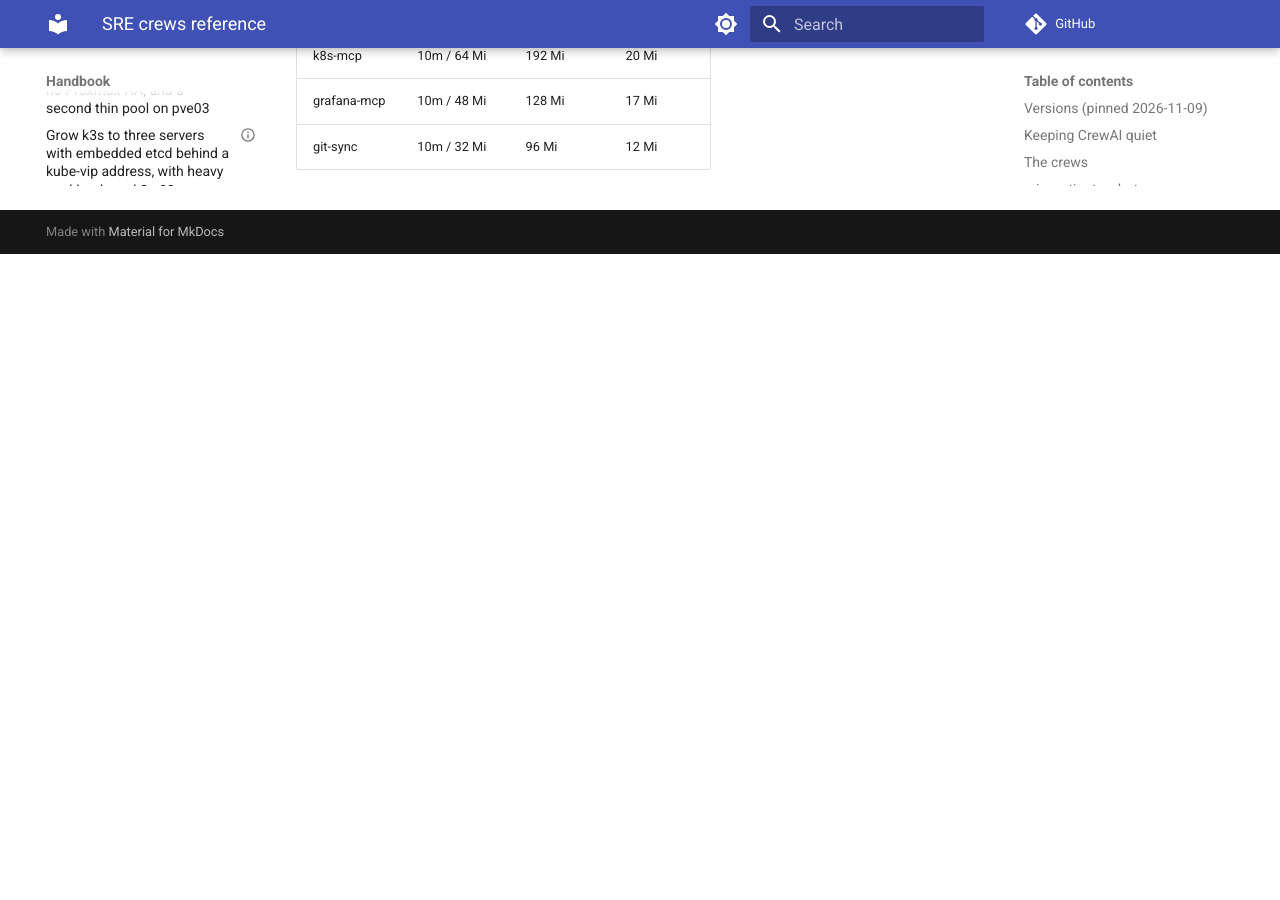
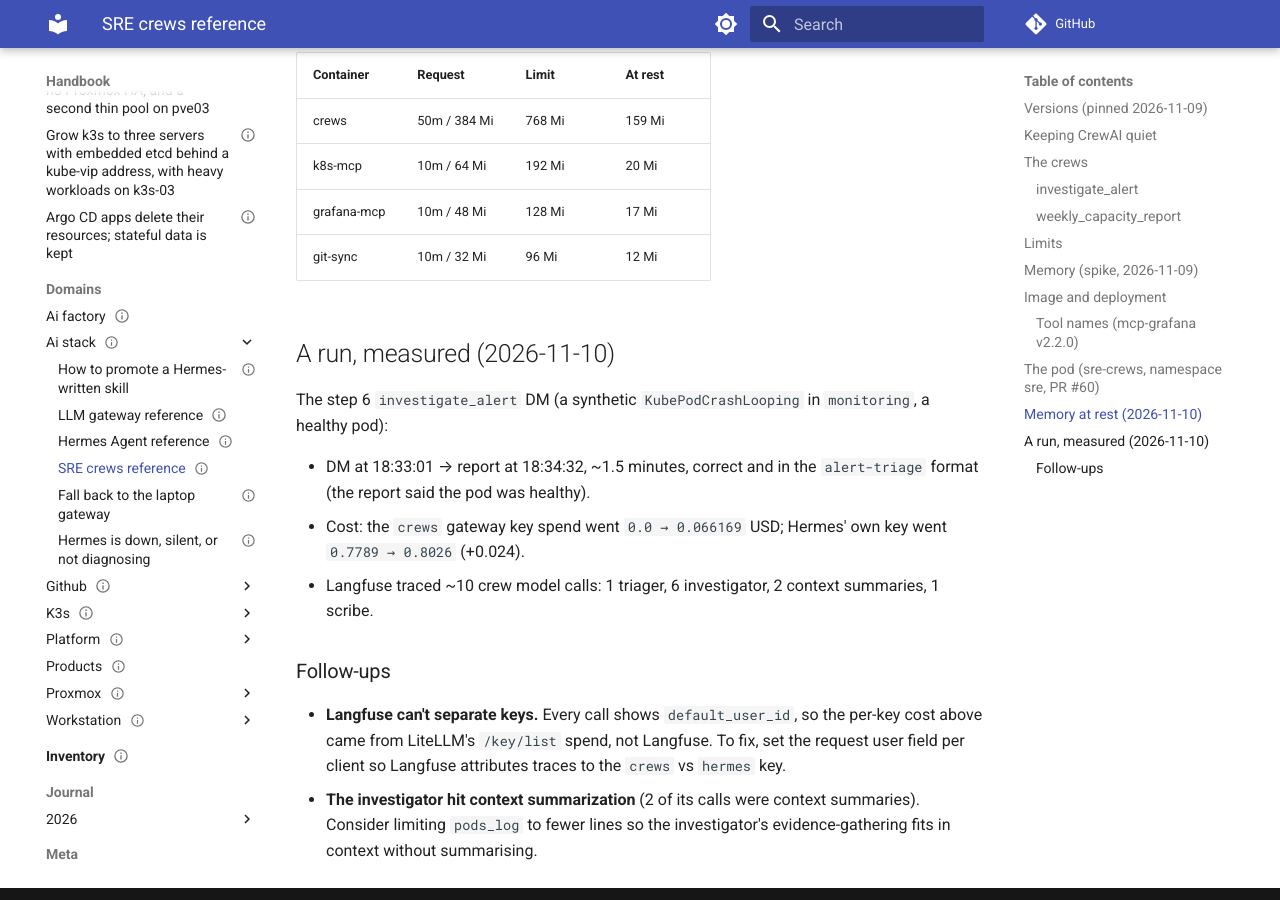
Before and after one commit to ssaav5-ai-labs/handbook, an MkDocs documentation site: the page built from docs/domains/ai-stack/reference-sre-crews.md, in a window 1280 px wide and 900 px high, scrolled down 3311 px. Built offline with MkDocs 1.6.1 and Material for MkDocs 9.7.7, drawn with Linux system fonts in a browser that asks for light colours; comment, search, counter and statistics services are not loaded; before the commit the page ends 3565 px from its top, so only the background shows below that; some of the changed text lies outside the part shown.

Commit message:
playbook 07: step 6 verified — record the first investigation
Record the investigate_alert run (1.5 min, crews key 0.066169 USD, ~10
crew calls) in reference-sre-crews and the journal, plus two run-review
notes: Langfuse can't separate keys (default_user_id), and the investigator
hit context summarisation.

```diff
--- a/docs/domains/ai-stack/reference-sre-crews.md
+++ b/docs/domains/ai-stack/reference-sre-crews.md
@@ -8,7 +8,7 @@ status: draft
 visibility: public
 reuse: portable
 created: 2026-11-09
-updated: 2026-11-09
+updated: 2026-11-10
 related: [index.md, reference-gateway.md, reference-hermes.md, ../../decisions/0027-crewai-crews-as-mcp-tools.md, ../../decisions/0028-agent-read-access-through-upstream-mcp-sidecars.md, ../../decisions/0029-agent-writes-only-through-an-approval-gated-mcp-server.md]
 blog: candidate
 ---
@@ -67,6 +67,7 @@ One **analyst** agent (`code`, both MCP servers). Compares each workload's reque
 - Image built by CI in `homelab-agents` (workflow `image.yml`), tagged `ghcr.io/ssaav5-ai-labs/sre-crews:sha-<short>`, public, pinned by digest in `homelab-gitops`.
 - First image: `ghcr.io/ssaav5-ai-labs/sre-crews:sha-1085cd0@sha256:25044f0d8e66eb60f2b570bc742d9af25b54729b172b5e472bfdfbb77b2b23e9` (built 2026-11-09), public, 631.4 MiB compressed (9 layers).
 - Second image: `ghcr.io/ssaav5-ai-labs/sre-crews:sha-c3bc01f@sha256:70076cb2ce73ebb001d7f4690d8e3501e632e5752e1c2b3271889283762f9c06` (built 2026-11-10) — fixes the Grafana alerting tool name.
+- Third image: `ghcr.io/ssaav5-ai-labs/sre-crews:sha-62da16d@sha256:03b2931bd9c5f3fc3535582c1635971aca19628f7b26dba18de8821cf7683c89` (built 2026-11-10) — the tool handlers `await crew.kickoff_async()` so FastMCP can call them from inside its event loop.
 - New version reaches the cluster: merge → `image.yml` → digest → PR in `homelab-gitops`.
 
 ### Tool names (mcp-grafana v2.2.0)
@@ -98,3 +99,25 @@ Four containers share the pod's network but not its credentials (ADR-0028):
 | k8s-mcp | 10m / 64 Mi | 192 Mi | 20 Mi |
 | grafana-mcp | 10m / 48 Mi | 128 Mi | 17 Mi |
 | git-sync | 10m / 32 Mi | 96 Mi | 12 Mi |
+
+## A run, measured (2026-11-10)
+
+The step 6 `investigate_alert` DM (a synthetic `KubePodCrashLooping` in `monitoring`,
+a healthy pod):
+
+- DM at 18:33:01 → report at 18:34:32, ~1.5 minutes, correct and in the `alert-triage`
+  format (the report said the pod was healthy).
+- Cost: the `crews` gateway key spend went `0.0 → 0.066169` USD; Hermes' own key went
+  `0.7789 → 0.8026` (+0.024).
+- Langfuse traced ~10 crew model calls: 1 triager, 6 investigator, 2 context
+  summaries, 1 scribe.
+
+### Follow-ups
+
+- **Langfuse can't separate keys.** Every call shows `default_user_id`, so the per-key
+  cost above came from LiteLLM's `/key/list` spend, not Langfuse. To fix, set the
+  request user field per client so Langfuse attributes traces to the `crews` vs
+  `hermes` key.
+- **The investigator hit context summarization** (2 of its calls were context
+  summaries). Consider limiting `pods_log` to fewer lines so the investigator's
+  evidence-gathering fits in context without summarising.
--- a/docs/journal/2026/2026-11-09-playbook-07.md
+++ b/docs/journal/2026/2026-11-09-playbook-07.md
@@ -72,12 +72,13 @@ Created virtual key `crews` (`fast`,`code`, 5 USD/30d, 20 rpm). Confirmed in key
 - Front door (🧑): `initialize` returns server `sre-crews`; no token → `401`; `localhost` Host → `Invalid Host header` (DNS-rebinding guard works). Shape: `CREWS_GATEWAY_KEY` prefix `sk-`, `CREWS_MCP_TOKEN` length 64, Grafana token absent from the crews container.
 - Follow-up PR #61: `GRAFANA_USAGE_STATS=disabled` on the grafana-mcp sidecar (its anonymous usage stats were on by default).
 
-### Step 6: Hermes calls the crews (in progress)
+### Step 6: Hermes calls the crews (done)
 - `homelab-agents` PR #7: `alert-triage` 0.2.0 routes `warning`/`critical` to `investigate_alert` with a fallback to the 06 checks (requires_toolsets gains `mcp-crews`); new `capacity-report` skill. Merged.
 - `homelab-gitops` PR #62: managed config `mcp_servers.crews` (`trust: untrusted`, tools `include` the three crew tools, bearer `${CREWS_MCP_TOKEN}`) + `CREWS_MCP_TOKEN` in the Secret. Merged; Hermes rolled.
 - `hermes mcp list` shows `crews` connected, 3 tools, `✓ enabled` — the managed scope **does** honour `mcp_servers` (unlike `skills.external_dirs`).
 - Cron toolset: v0.22.7 has no `cron` toolset flag — a job inherits toolsets from its skills' `requires_toolsets`. `alert-triage` 0.2.0 already declares `mcp-crews`, so nothing to run. Documented in `cron-jobs.md` (PR #63); `hermes cron doctor` → no issues (2 jobs healthy).
-- Verify: `find_runbook` DM worked; the `investigate_alert` DM failed with "Agent execution was invoked synchronously from within a running event loop" (see below). Fixed and re-running.
+- Verify: `find_runbook` DM quoted the node-down runbook. `investigate_alert` (synthetic `KubePodCrashLooping`, healthy pod) ran 18:33:01 → 18:34:32 (~1.5 min), correct and in format. Crews key spend `0.0 → 0.066169` USD, Hermes `0.7789 → 0.8026` (+0.024); Langfuse ~10 crew calls (1 triager, 6 investigator, 2 context summaries, 1 scribe).
+- Two run-review notes for later: Langfuse shows every call as `default_user_id` (can't separate keys — cost per key comes from `/key/list` spend; set the request user field per client to fix); the investigator hit context summarisation (consider limiting `pods_log` to fewer lines).
 
 ## What broke and how I fixed it
 - `/usr/bin/time` absent in the dev container; measured peak RSS via `resource.getrusage(RUSAGE_CHILDREN)` instead.
@@ -90,4 +91,4 @@ Created virtual key `crews` (`fast`,`code`, 5 USD/30d, 20 rpm). Confirmed in key
 (To be filled)
 
 ## Next
-Finish step 6: repeat the `investigate_alert` DM (post async-kickoff fix), check Langfuse for the `crews` key's traces, record the investigation cost in `reference-sre-crews.md`. Then step 7 (the weekly capacity report cron).
+Step 7: the weekly capacity report cron (create the job, run it once, verify the numbers, record). Then step 8 (the approval-gated `restart_workload` action) and step 9 (evals).
```
